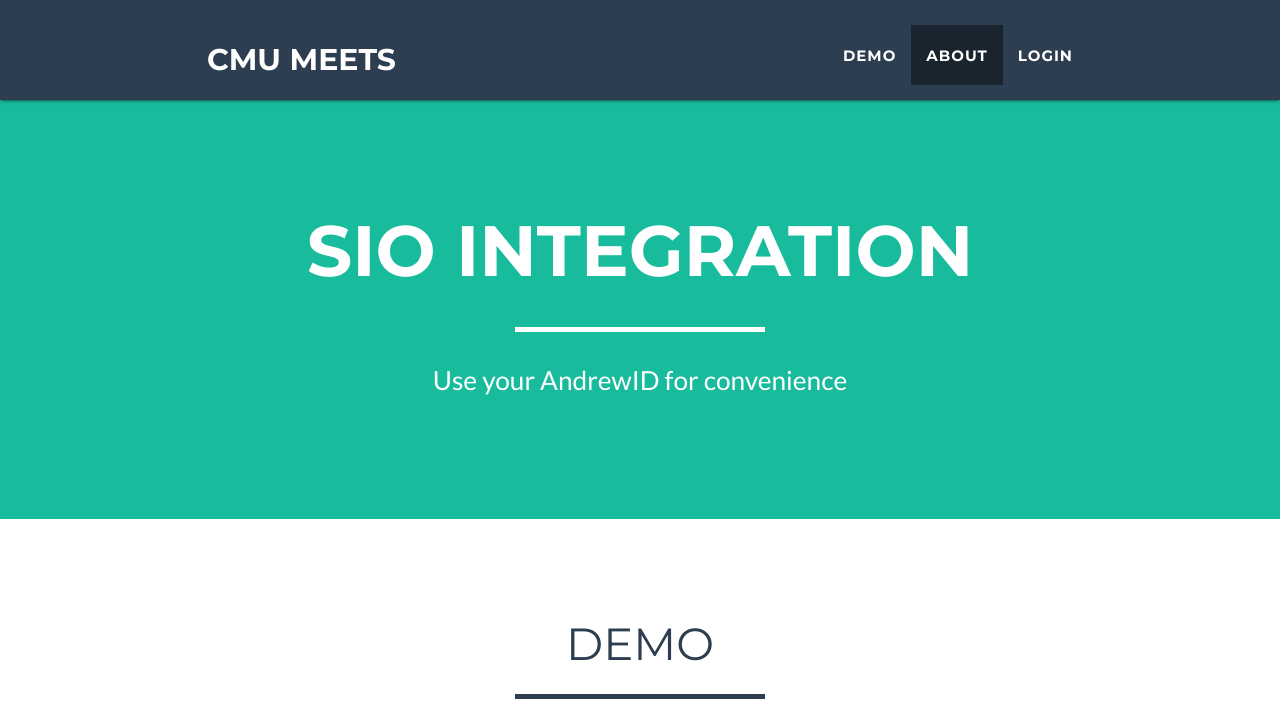
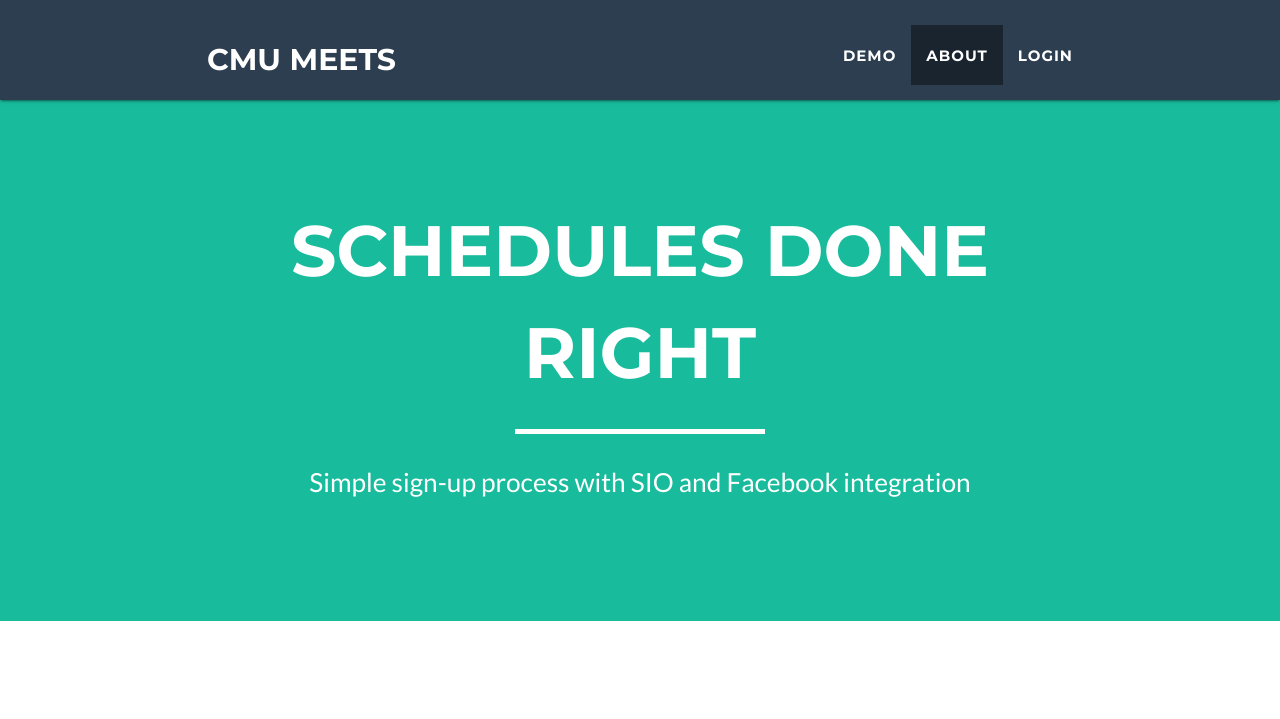
Before and after one commit to ilanbiala/tartanhacks-2015, a Flask app: page / in a window 1280 px wide. Shown: the top 719 px of the page. Run offline with Flask 2, Linux system fonts and the light colour scheme; some libraries are stand-ins or nearby versions.

Commit message:
small changes

```diff
--- a/templates/index.html
+++ b/templates/index.html
@@ -91,9 +91,9 @@
             <div class="row">
                 <div class="col-lg-12">
                     <div class="intro-text">
-                        <span class="name">SIO Integration</span>
+                        <span class="name">Schedules done right</span>
                         <hr class="star-light">
-                        <span class="skills">Use your AndrewID for convenience</span>
+                        <span class="skills">Simple sign-up process with SIO and Facebook integration</span>
                     </div>
                 </div>
             </div>
```
